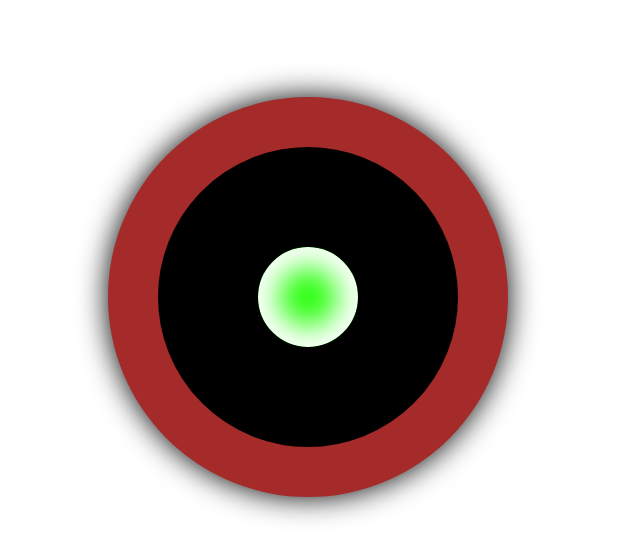
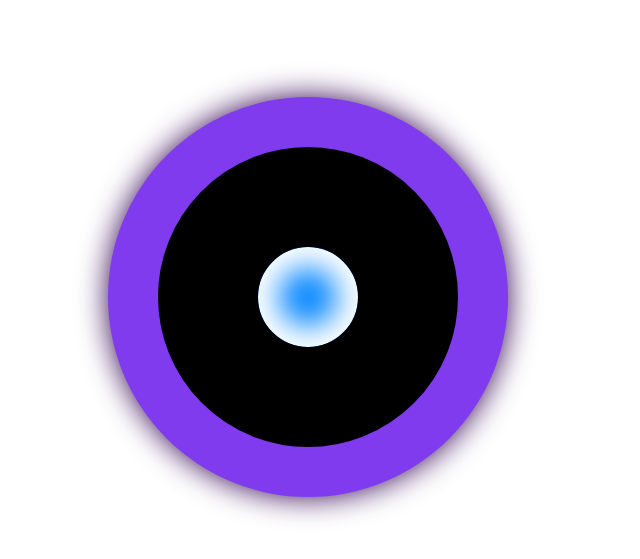
Before and after one commit to MItan9/Tekwill_FE_gr11, a plain HTML site: page HW_11/shadow.html in a window 1280 px wide. Shown: the part 61-620 px from the top of the page, without its empty margins (0-640 px from the left). Drawn offline with Linux system fonts and the light colour scheme.

Commit message:
Changed colors

```diff
--- a/HW_11/design.css
+++ b/HW_11/design.css
@@ -5,7 +5,7 @@ h1 {
 .content {
     width: 100px;
     height: 100px;
-    background-color: rgb(36, 255, 7);
+    background-color: rgb(7, 135, 255);
     border: 100px solid black;
     border-radius: 50%;
     box-shadow: 0px 0px 30px 20px white inset;
@@ -20,8 +20,8 @@ h1 {
     padding: 100px;
     width: 200px;
     height: 200px;
-    background-color: brown;
-    box-shadow: 0px 0px 30px  black;
+    background-color: rgb(127, 59, 237);
+    box-shadow: 0px 0px 30px  rgb(51, 4, 82);
     border-radius: 50%;
     position: relative;
     margin: 100px;
```
